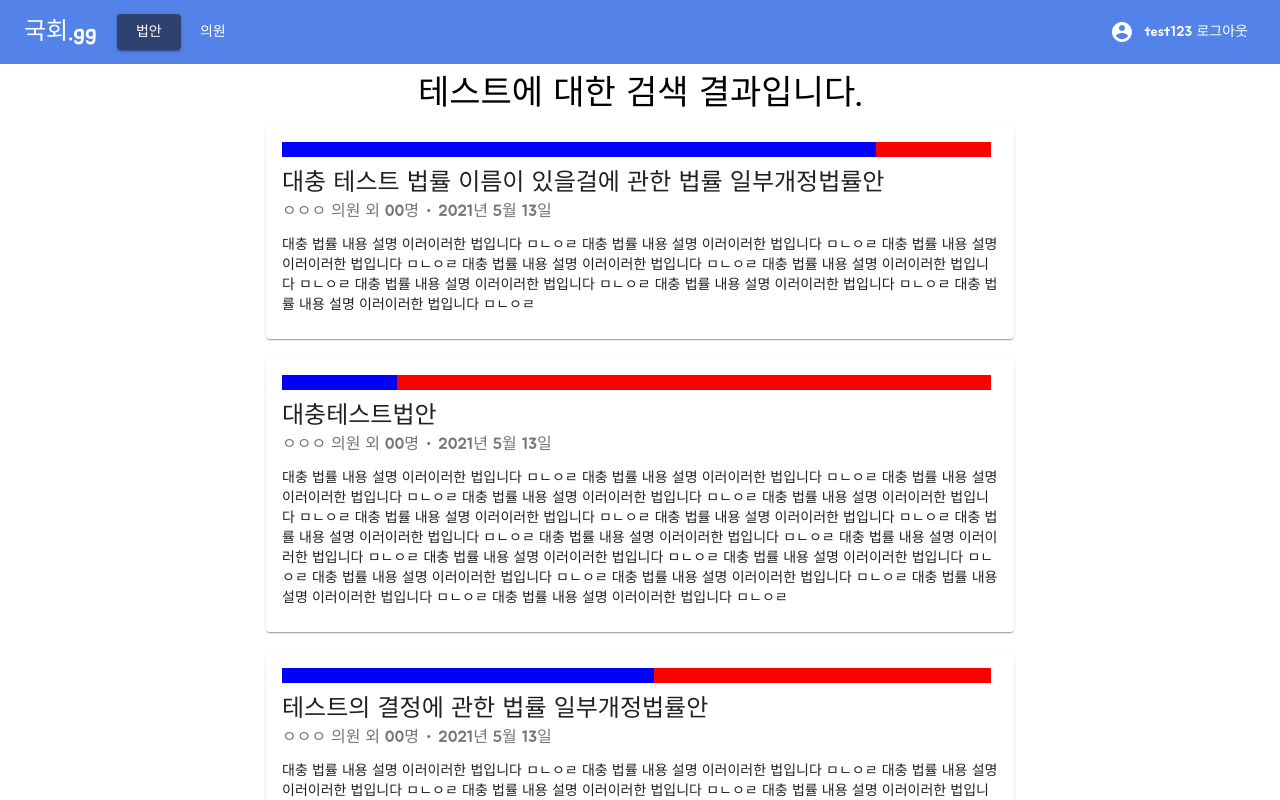
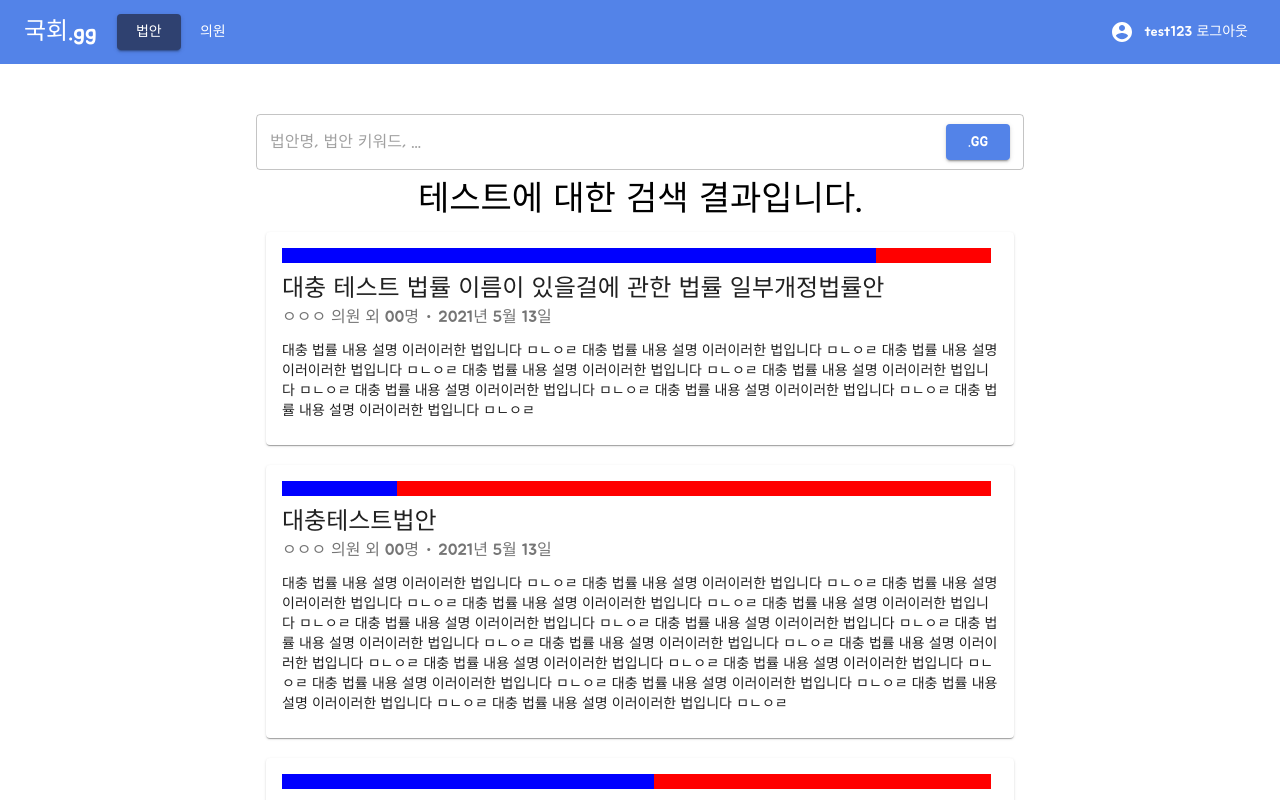
Before and after one commit to stg0123/assembly_project, a React (Create React App) app in the folder client/: page /search in a window 1280 px wide. Shown: the top 800 px of the page. Built offline with nearby package versions, Linux system fonts and the light colour scheme.

Commit message:
[FRONTEND] 법안 검색 입력칸 추가, 메인과 법안 검색 연결

```diff
--- a/client/src/components/LawSearch.js
+++ b/client/src/components/LawSearch.js
@@ -8,6 +8,8 @@ import CardContent from '@material-ui/core/CardContent';
 import Button from '@material-ui/core/Button';
 import Typography from '@material-ui/core/Typography';
 import TextField from '@material-ui/core/TextField'
+
+import SearchBar from './SearchBar'
 
 const useStyles = makeStyles({
     root: {
@@ -122,6 +124,7 @@ function LawSearch(props) {
     };
     return (
         <Grid container justify='center'>
+            <SearchBar type={'lawInside'} {...props} />
             <Grid container className={classes.grid} alignItems='center' justify='center'>
                 <Typography className={classes.result} variant='h4'>{Target}에 대한 검색 결과입니다.</Typography>
             </Grid>
--- a/client/src/components/Main.js
+++ b/client/src/components/Main.js
@@ -5,7 +5,7 @@ import TopThreeList from './TopThreeList';
 const Main = (props) => {
     return (
         <>
-            <SearchBar showLogo type={props.type} />
+            <SearchBar showLogo type={props.type} {...props} />
             {props.type === "law" && <TopThreeList />}
         </>
     );
--- a/client/src/components/SearchBar.js
+++ b/client/src/components/SearchBar.js
@@ -18,18 +18,22 @@ const useStyles = makeStyles((theme) => ({
     },
 }));
 
-const SearchBar = (prop) => {
+const SearchBar = (props) => {
     const classes = useStyles();
-    const type = prop.type;
-    const showLogo = prop.showLogo;
-    const placeholder = type === 'law' ? "법안명, 법안 키워드, ..." : "의원명...";
+    const type = props.type;
+    const showLogo = props.showLogo;
+    const placeholder = (type.startsWith('law')) ? "법안명, 법안 키워드, ..." : "의원명...";
     const [input, setInput] = useState("");
     const changeInput = (e) => {
         setInput(e.target.value);
-        console.log(e.target.value)
     }
     const onSubmit = () => {
-        console.log(input);
+        if(input.length==0){
+            alert('검색어가 없습니다.')
+            return
+        }
+        props.setTarget(input)
+        if (type=='law') props.history.push('/search')
     }
     const handleKeyDown = (e) => {
         if (e.key === "Enter") {
```
